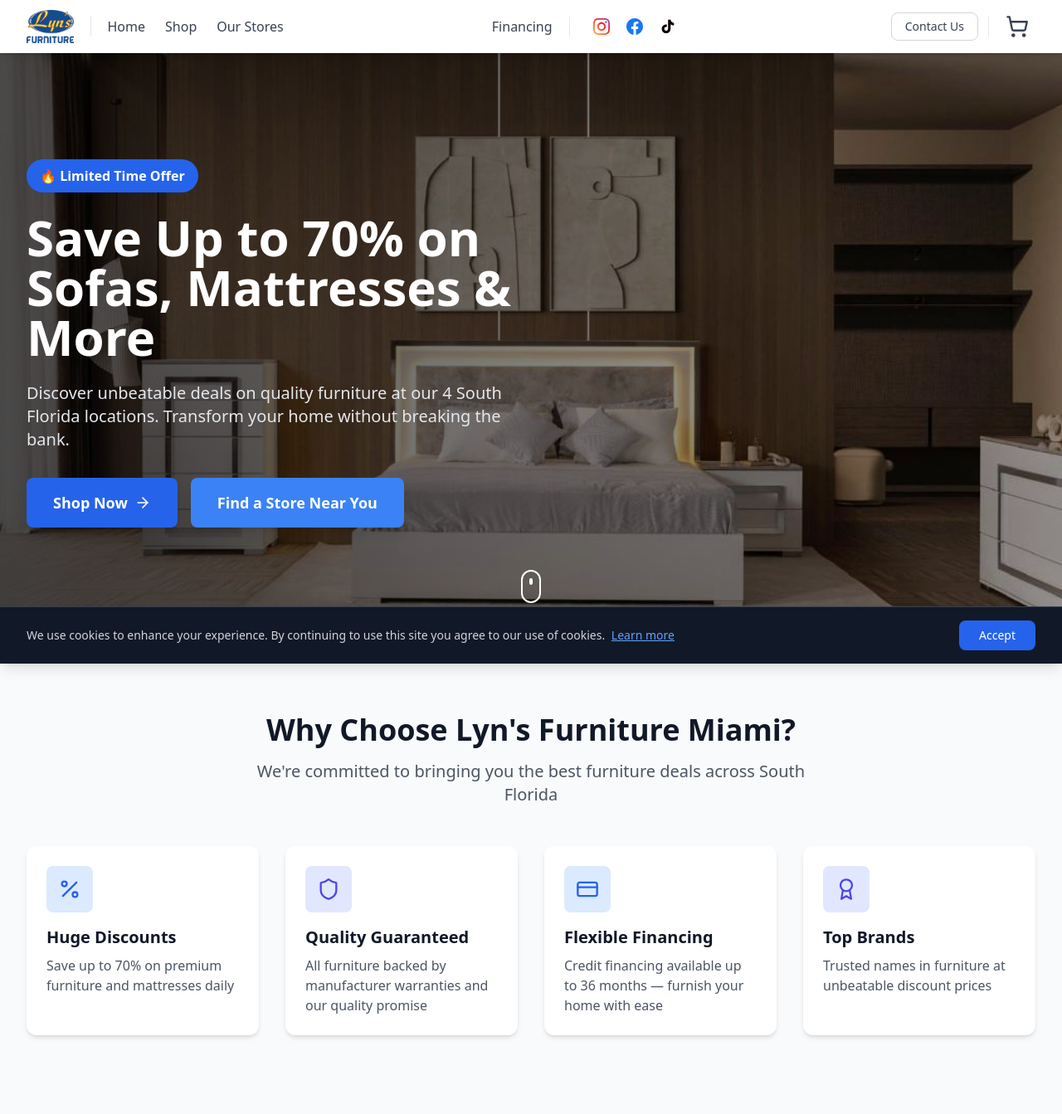
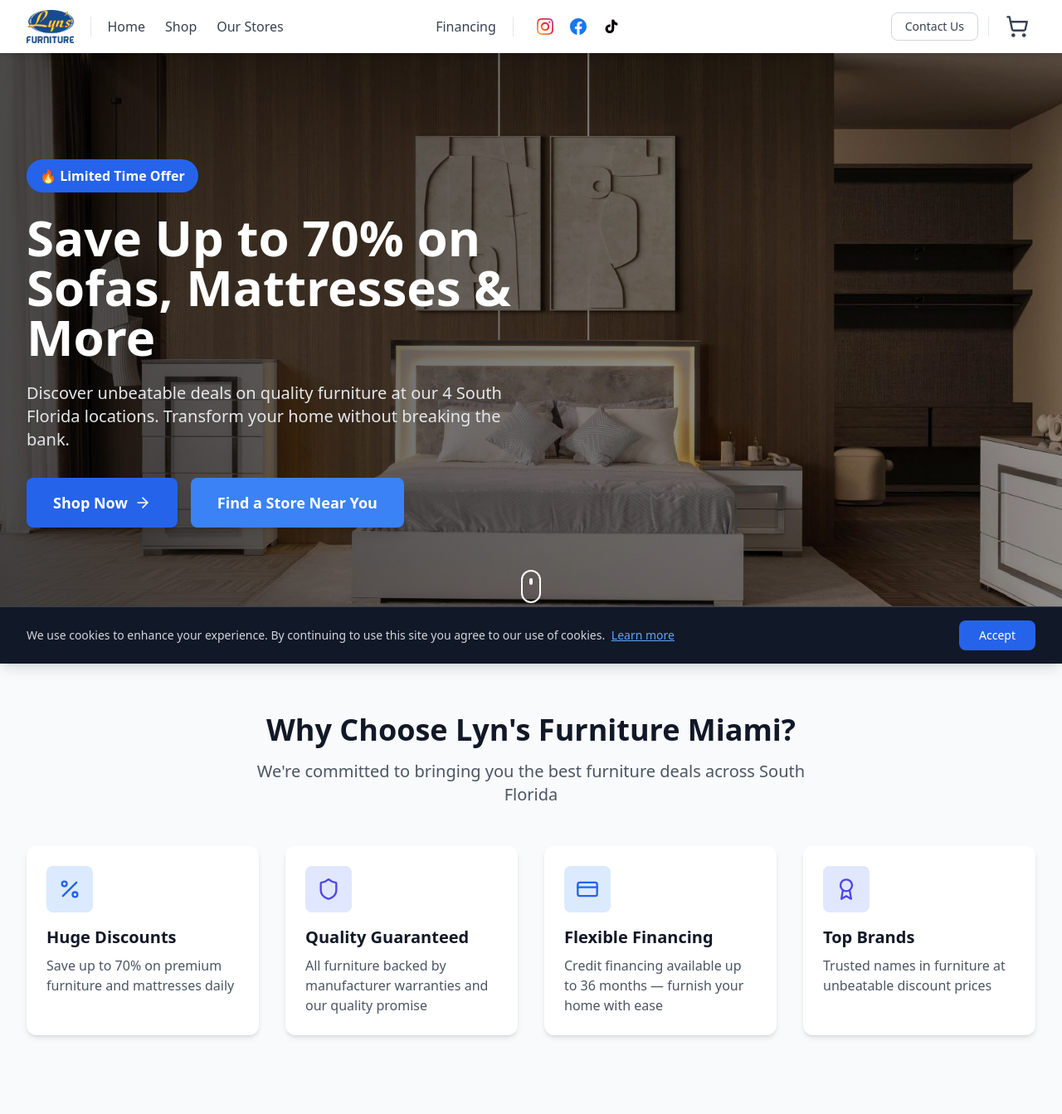
Before and after one commit to 12farit21/Lyns_Furniture, a Django app: page / in a window 1280 px wide. Shown: the top 1343 px of the page at 83% size. Run offline with Django 4.2, Linux system fonts and the light colour scheme; data comes from the database, SQL or seed files in the repository; both versions use the stored data as it was after the commit; some libraries are stand-ins or nearby versions.

Commit message:
navbar hero

```diff
--- a/templates/partials/hero.html
+++ b/templates/partials/hero.html
@@ -7,7 +7,7 @@
     <!-- Hero Image -->
     <div class="absolute inset-0">
         <img
-            src="{% static 'images/main_image.jpeg' %}"
+            src="{% static 'images/main_image.jpg' %}"
             alt="Modern furniture showroom"
             class="w-full h-full object-cover"
         />
--- a/templates/partials/navbar.html
+++ b/templates/partials/navbar.html
@@ -6,7 +6,7 @@
         <div class="flex items-center justify-between h-16">
 
             <!-- ── Block 1: Logo ── -->
-            <div class="flex items-center flex-shrink-0">
+            <div class="flex items-center flex-1">
                 <a href="{% url 'catalog:home' %}">
                     <img src="{% static 'images/logo.png' %}" alt="Lyn's Furniture Miami" class="h-10 w-auto" />
                 </a>
@@ -23,7 +23,7 @@
             </div>
 
             <!-- ── Block 3 + 4: Financing & Social ── -->
-            <div class="hidden md:flex items-center">
+            <div class="hidden md:flex items-center justify-center flex-1">
 
                 <!-- Block 3: Financing -->
                 <a href="{% url 'catalog:financing' %}" class="text-gray-700 hover:text-blue-600 font-medium transition-colors">Financing</a>
@@ -75,7 +75,7 @@
             </div>
 
             <!-- ── Block 5: Contact Us + Cart + Mobile button ── -->
-            <div class="flex items-center gap-3">
+            <div class="flex items-center gap-3 flex-1 justify-end">
 
                 <!-- Contact Us (desktop) -->
                 <a href="{% url 'catalog:contact' %}" class="hidden md:inline-flex items-center gap-1.5 px-4 py-1.5 rounded-lg border border-gray-300 text-gray-700 hover:border-blue-600 hover:text-blue-600 font-medium text-sm transition-all">
```
Also changed, not shown: lyns.sqlite3, static/images/main_image.jpeg (deleted), static/images/main_image.jpg (added).
